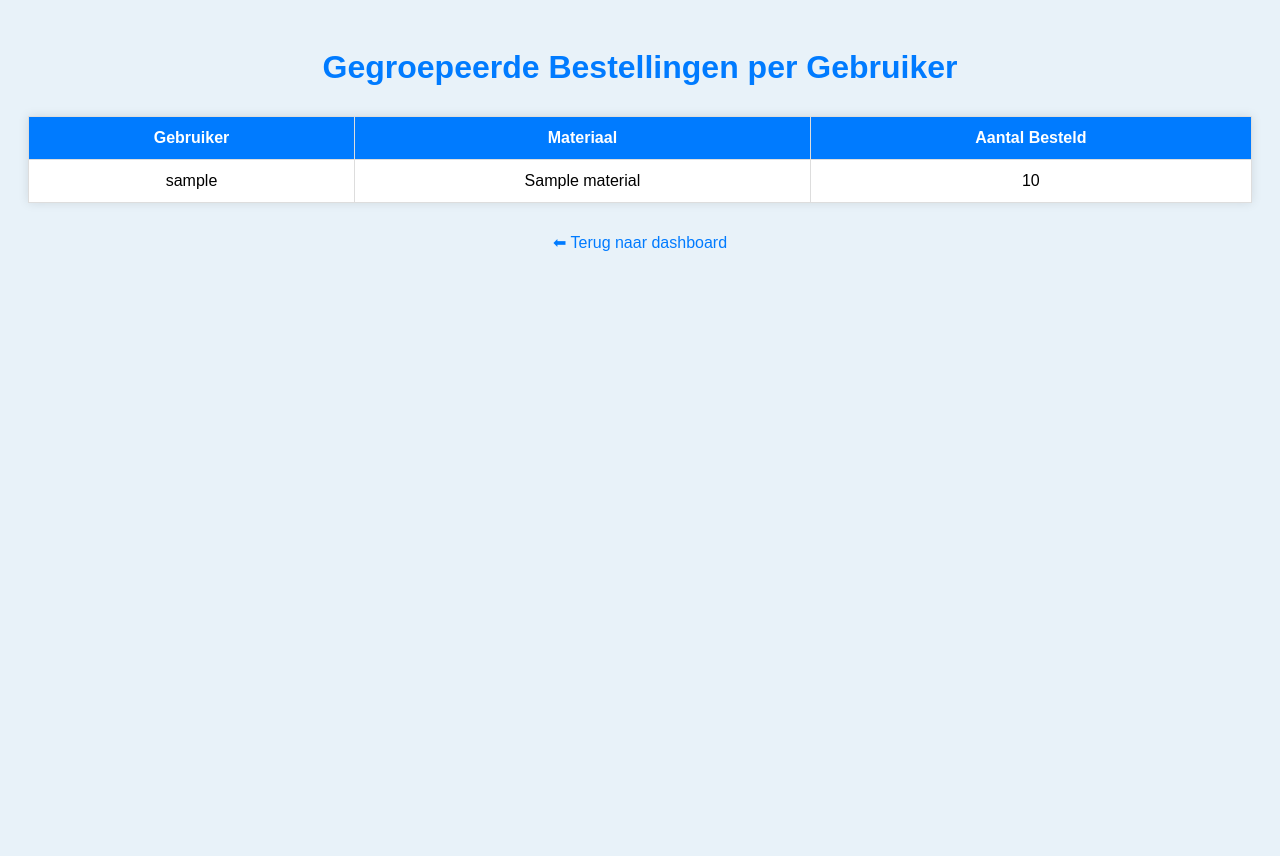
After one commit to maxim1040/AquaFin, a PHP site: page /history_grouped.php in a window 1280 px wide. The commit adds this page. Run offline with PHP 8.4, Linux system fonts and the light colour scheme; the visitor is signed in with stand-in values (Sample User, id 1); tables that the repository leaves empty hold one stand-in row (values such as "Sample post").

Commit message:
US 0004: - Admin kan zien wie wat heeft besteld - Admin kan nieuwe materiaal toevoegen : naam, category, quantity - Winkelkar functie : - meerdere items kunnen bestellen in eens + kleine veranderingen

```diff
--- a/dashboard.php
+++ b/dashboard.php
@@ -98,6 +98,7 @@ $role = $_SESSION['role'];
     <a class="card" href="history.php">📜<br>Bestelgeschiedenis</a>
     <?php if ($role === 'admin'): ?>
         <a class="card" href="admin.php">🛠️<br>Materiaalbeheer</a>
+         <a class="card" href="history_grouped.php">📊 Overzicht bestellingen</a>
     <?php endif; ?>
 </div>
 
--- /dev/null
+++ b/history_grouped.php
@@ -0,0 +1,93 @@
+<?php
+session_start();
+require_once('config.php');
+
+if (!isset($_SESSION['user_id']) || $_SESSION['role'] !== 'admin') {
+    header('Location: login.php');
+    exit;
+}
+
+$stmt = $pdo->query("
+    SELECT u.username, m.name AS material, SUM(o.quantity) AS total_quantity
+    FROM orders o
+    JOIN users u ON o.user_id = u.id
+    JOIN materials m ON o.material_id = m.id
+    GROUP BY u.username, m.name
+    ORDER BY u.username, m.name
+");
+$rows = $stmt->fetchAll();
+?>
+
+<!DOCTYPE html>
+<html lang="nl">
+<head>
+    <meta charset="UTF-8">
+    <title>Gegroepeerde Bestellingen</title>
+    <style>
+        body {
+            font-family: sans-serif;
+            background-color: #e8f2f9;
+            padding: 20px;
+            min-height: 100vh;
+        }
+
+        h1 {
+            text-align: center;
+            color: #007BFF;
+        }
+
+        table {
+            width: 100%;
+            background: white;
+            border-collapse: collapse;
+            box-shadow: 0 0 10px rgba(0,0,0,0.1);
+            margin-top: 30px;
+        }
+
+        th, td {
+            padding: 12px;
+            border: 1px solid #ddd;
+            text-align: center;
+        }
+
+        th {
+            background: #007BFF;
+            color: white;
+        }
+
+        a {
+            display: block;
+            text-align: center;
+            margin-top: 30px;
+            color: #007BFF;
+            text-decoration: none;
+        }
+    </style>
+</head>
+<body>
+
+<h1>Gegroepeerde Bestellingen per Gebruiker</h1>
+
+<?php if (count($rows) > 0): ?>
+<table>
+    <tr>
+        <th>Gebruiker</th>
+        <th>Materiaal</th>
+        <th>Aantal Besteld</th>
+    </tr>
+    <?php foreach ($rows as $r): ?>
+    <tr>
+        <td><?= htmlspecialchars($r['username']) ?></td>
+        <td><?= htmlspecialchars($r['material']) ?></td>
+        <td><?= $r['total_quantity'] ?></td>
+    </tr>
+    <?php endforeach; ?>
+</table>
+<?php else: ?>
+    <p style="text-align:center;">Nog geen bestellingen geplaatst.</p>
+<?php endif; ?>
+
+<a href="dashboard.php">⬅ Terug naar dashboard</a>
+
+</body>
+</html>
```
Also changed, not shown: admin.php (+38 -12 lines), materials.php (+27 -3 lines), submit_order.php (added, +49 -0 lines).
